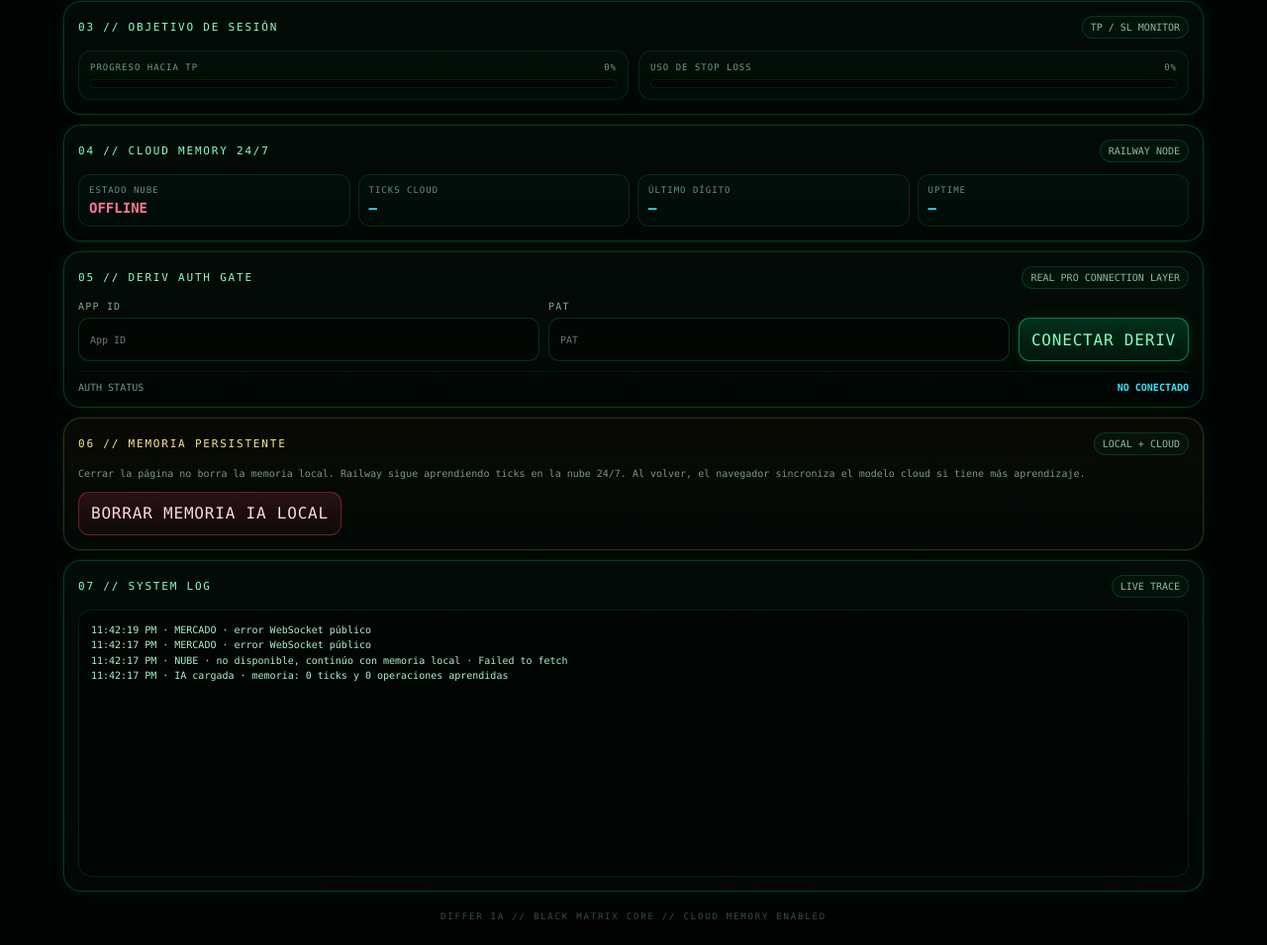
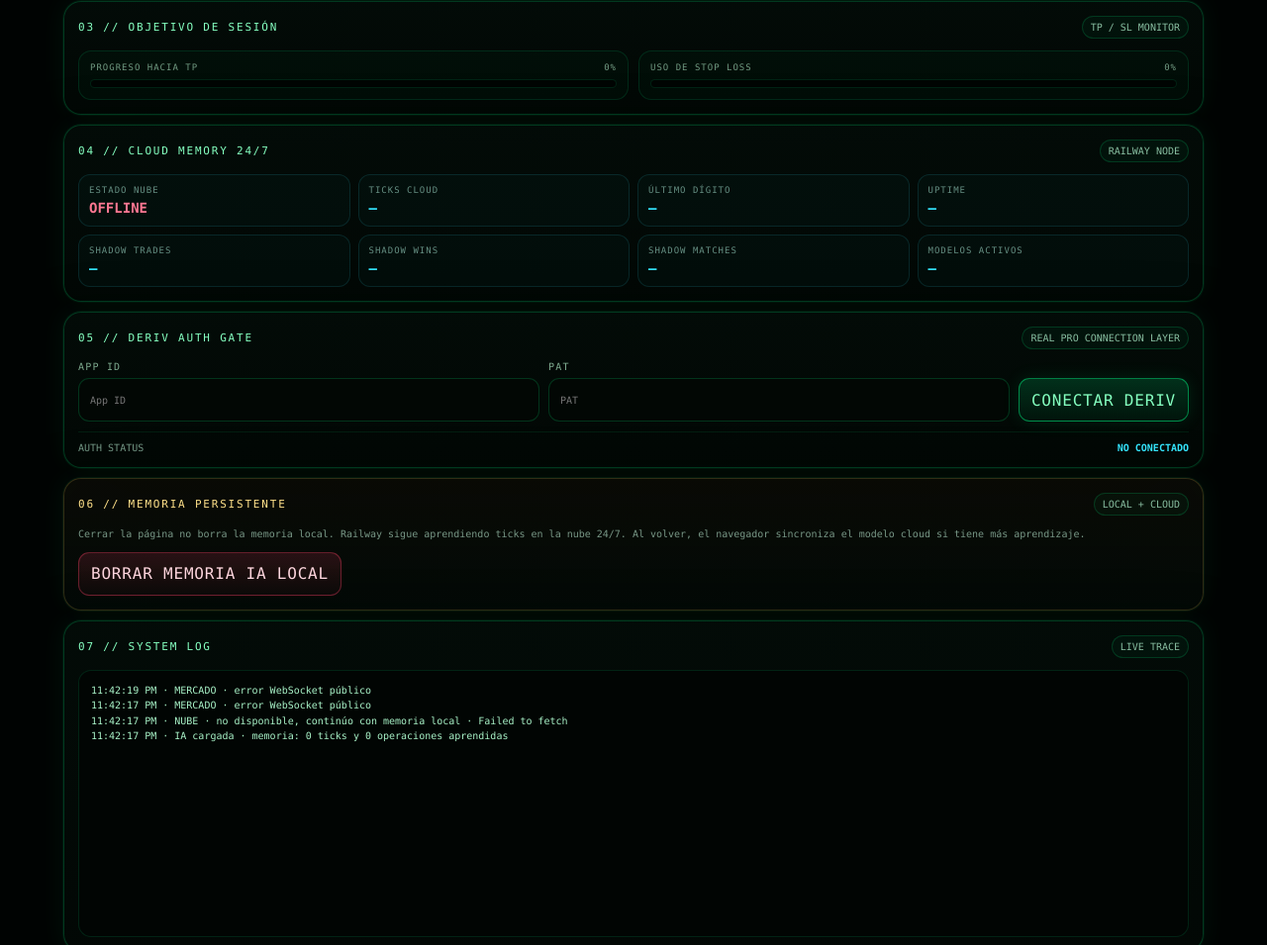
Before and after one commit to quispillocharly-gif/Differ-ia-, a website: page index.html in a window 1280 px wide. Shown: the part 936-1891 px from the top of the page at 99% size. Drawn offline with Linux system fonts and the light colour scheme; no server answers.

Commit message:
Show 24/7 shadow learning stats in Matrix UI

```diff
--- a/index.html
+++ b/index.html
@@ -68,7 +68,7 @@ button{min-height:44px;border-radius:11px;border:1px solid rgba(0,255,136,.26);b
   </section>
 
   <section class="panel"><div class="panel-head"><div class="panel-title">04 // CLOUD MEMORY 24/7</div><span class="chip">RAILWAY NODE</span></div>
-    <div class="cloudGrid"><div class="cloudMini"><small>Estado nube</small><b id="cloudState">CHECKING</b></div><div class="cloudMini"><small>Ticks cloud</small><b id="cloudTicks">—</b></div><div class="cloudMini"><small>Último dígito</small><b id="cloudDigit">—</b></div><div class="cloudMini"><small>Uptime</small><b id="cloudUptime">—</b></div></div>
+    <div class="cloudGrid"><div class="cloudMini"><small>Estado nube</small><b id="cloudState">CHECKING</b></div><div class="cloudMini"><small>Ticks cloud</small><b id="cloudTicks">—</b></div><div class="cloudMini"><small>Último dígito</small><b id="cloudDigit">—</b></div><div class="cloudMini"><small>Uptime</small><b id="cloudUptime">—</b></div><div class="cloudMini"><small>Shadow trades</small><b id="shadowTrades">—</b></div><div class="cloudMini"><small>Shadow wins</small><b id="shadowWins">—</b></div><div class="cloudMini"><small>Shadow matches</small><b id="shadowMatches">—</b></div><div class="cloudMini"><small>Modelos activos</small><b id="shadowModels">—</b></div></div>
   </section>
 
   <section class="panel"><div class="panel-head"><div class="panel-title">05 // DERIV AUTH GATE</div><span class="chip">REAL PRO CONNECTION LAYER</span></div>
@@ -115,6 +115,7 @@ button{min-height:44px;border-radius:11px;border:1px solid rgba(0,255,136,.26);b
       var d=await r.json(),online=d.status==='ONLINE';
       q('cloudState').textContent=online?'ONLINE':'SYNCING';q('cloudState').style.color=online?'#00ff88':'#ffd05a';q('cloudBadge').textContent=online?'ONLINE':'SYNCING';q('cloudBadge').style.color=online?'#00ff88':'#ffd05a';q('memBadge').textContent='CLOUD';
       q('cloudTicks').textContent=Number(d.tickCount||0).toLocaleString();q('cloudDigit').textContent=Number.isInteger(d.lastDigit)?'D'+d.lastDigit:'—';
+      var sh=d.shadow||{};q('shadowTrades').textContent=Number(sh.total||0).toLocaleString();q('shadowWins').textContent=Number(sh.wins||0).toLocaleString();q('shadowMatches').textContent=Number(sh.matches||0).toLocaleString();q('shadowModels').textContent=Number(sh.modelCount||0);
       var s=Number(d.uptimeSeconds||0),h=Math.floor(s/3600),m=Math.floor((s%3600)/60);q('cloudUptime').textContent=h+'h '+m+'m';
     }catch(e){q('cloudState').textContent='OFFLINE';q('cloudState').style.color='#ff7792';q('cloudBadge').textContent='OFFLINE';q('cloudBadge').style.color='#ff7792'}
   }
```
